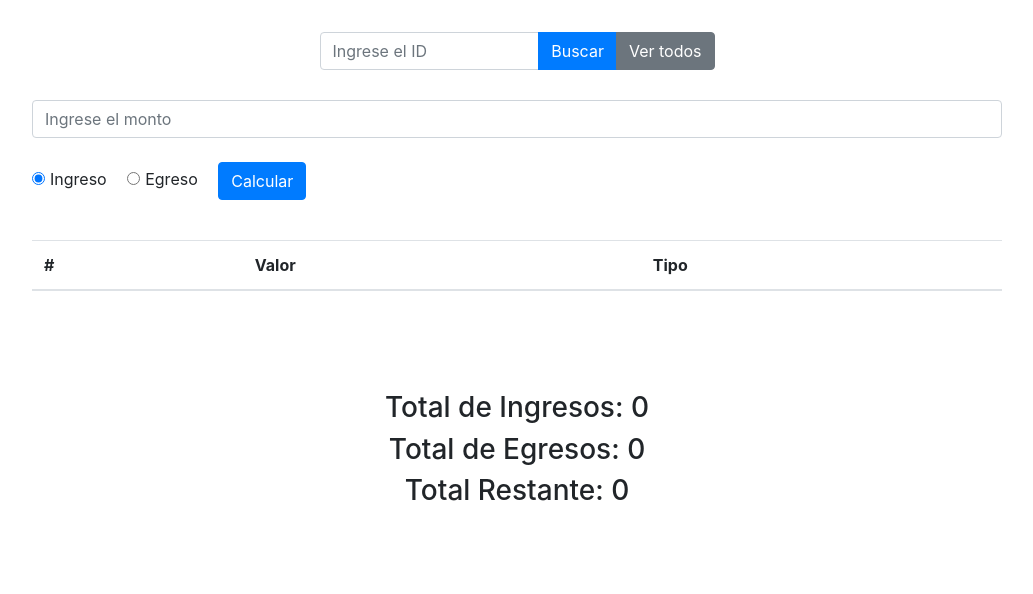
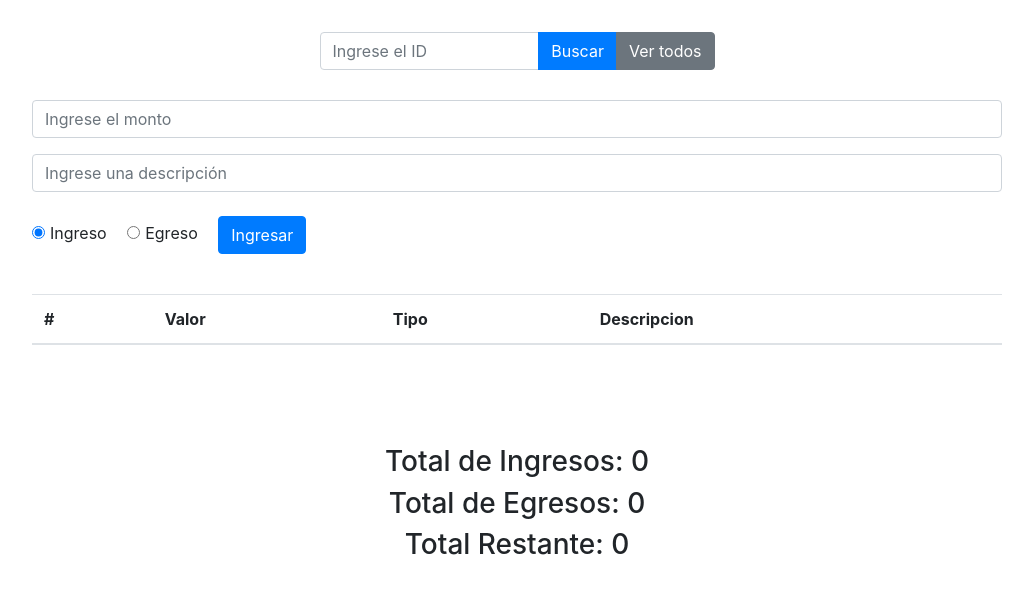
Before and after one commit to Santiago24x/presupuestoCasa, a website: page index.html in a window 1280 px wide. Shown: the part 94-688 px from the top of the page, without its empty margins (123-1156 px from the left). Drawn offline with nearby package versions, Linux system fonts and the light colour scheme; no server answers.

Commit message:
feat: :lipstick: Add column for description in the table
A new column is added to the table in the HTML file to handle the description in the user interface.

```diff
--- a/index.html
+++ b/index.html
@@ -7,7 +7,6 @@
     <link rel="stylesheet" href="https://stackpath.bootstrapcdn.com/bootstrap/4.5.2/css/bootstrap.min.css">
     <link rel="stylesheet" href="style.css">
 
-    <script src="main.js" type="module" defer></script>
 </head>
 <body>
     <div class="container">
@@ -31,6 +30,9 @@
             <div class="form-group">
                 <input type="number" pattern="[0-9]+" required name="valor" class="form-control" placeholder="Ingrese el monto">
             </div>
+            <div class="form-group">
+                <input type="text" required name="descripcion" class="form-control" placeholder="Ingrese una descripción">
+            </div>
             <div class="form-check form-check-inline">
                 <input type="radio" value="Ingreso" checked="true" name="caja" class="form-check-input">
                 <label class="form-check-label" for="ingreso">Ingreso</label>
@@ -39,7 +41,7 @@
                 <input type="radio" value="Egreso" name="caja" class="form-check-input">
                 <label class="form-check-label" for="egreso">Egreso</label>
             </div>
-            <input type="submit" class="btn btn-primary mt-2 mb-2" value="Calcular">
+            <input type="submit" class="btn btn-primary mt-2 mb-2" value="Ingresar">
 
 
 
@@ -53,6 +55,7 @@
                     <th>#</th>
                     <th>Valor</th>
                     <th>Tipo</th>
+                    <th>Descripcion</th>
                 </tr>
             </thead>
             <tbody id="myData">
@@ -65,5 +68,8 @@
             <h3>Total Restante: <span id="totalRestante">0</span></h3>
         </div>
     </div>
+
+    <script src="main.js" type="module" defer></script>
+
 </body>
 </html>
```
